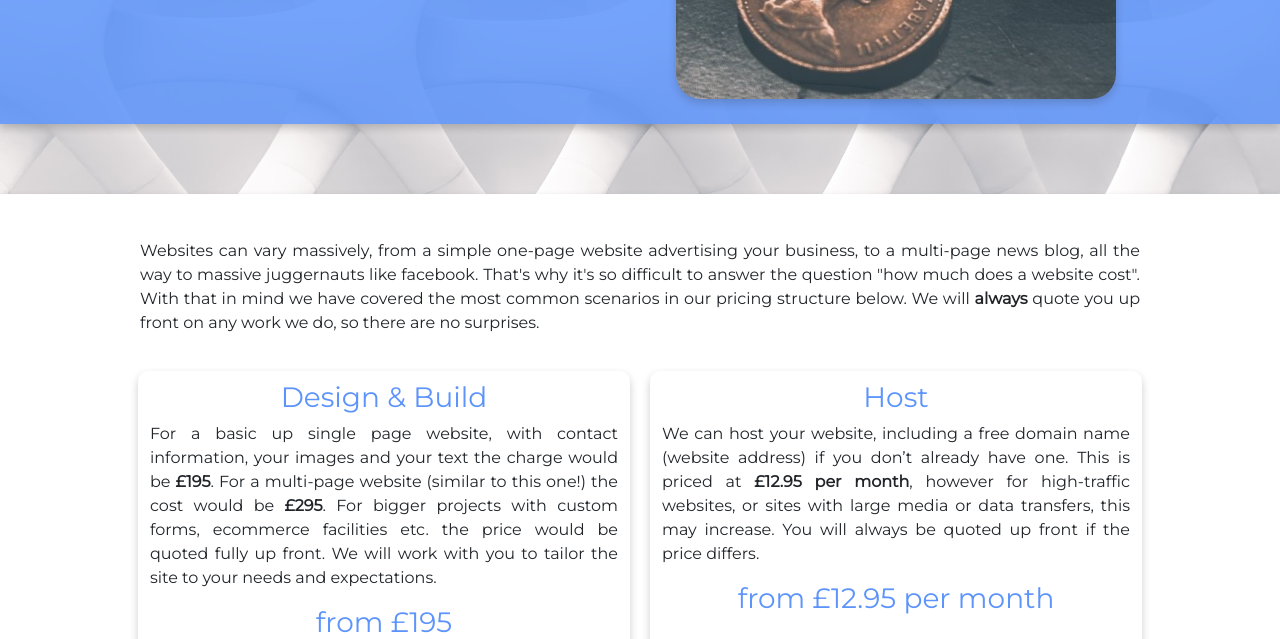
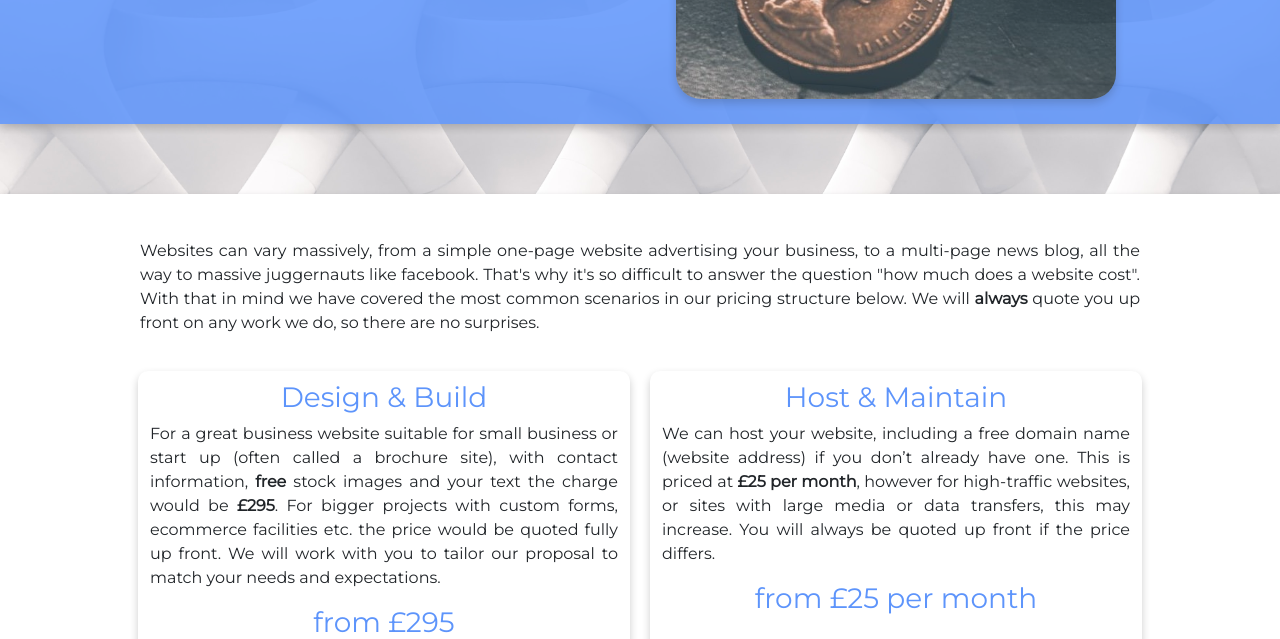
Before and after one commit to jameshartwm/macraeweb3, a plain HTML site: page pricing.html in a window 1280 px wide. Shown: the part 313-952 px from the top of the page. Drawn offline with nearby package versions, Linux system fonts and the light colour scheme.

Commit message:
Updated pricing

```diff
--- a/pricing.html
+++ b/pricing.html
@@ -77,13 +77,13 @@
                         <div class="row cardContainer">
                             <div class="col-sm text-center skillCard">
                                 <h3>Design & Build</h3>
-                                <p>For a basic up single page website, with contact information, your images and your text the charge would be <strong>£195</strong>. For a multi-page website (similar to this one!) the cost would be <strong>£295</strong>. For bigger projects with custom forms, ecommerce facilities etc. the price would be quoted fully up front. We will work with you to tailor the site to your needs and expectations.</p>
-                                <h3>from £195</h3>
+                                <p>For a great business website suitable for small business or start up (often called a brochure site), with contact information, <strong>free</strong> stock images and your text the charge would be <strong>£295</strong>. For bigger projects with custom forms, ecommerce facilities etc. the price would be quoted fully up front. We will work with you to tailor our proposal to match your needs and expectations.</p>
+                                <h3>from £295</h3>
                             </div>
                             <div class="col-sm text-center skillCard">
-                                <h3>Host</h3>
-                                <p>We can host your website, including a free domain name (website address) if you don’t already have one. This is priced at <strong>£12.95 per month</strong>, however for high-traffic websites, or sites with large media or data transfers, this may increase. You will always be quoted up front if the price differs.</p>
-                                <h3>from £12.95 per month</h3>
+                                <h3>Host & Maintain</h3>
+                                <p>We can host your website, including a free domain name (website address) if you don’t already have one. This is priced at <strong>£25 per month</strong>, however for high-traffic websites, or sites with large media or data transfers, this may increase. You will always be quoted up front if the price differs.</p>
+                                <h3>from £25 per month</h3>
                             </div>
                         </div>
 
```
